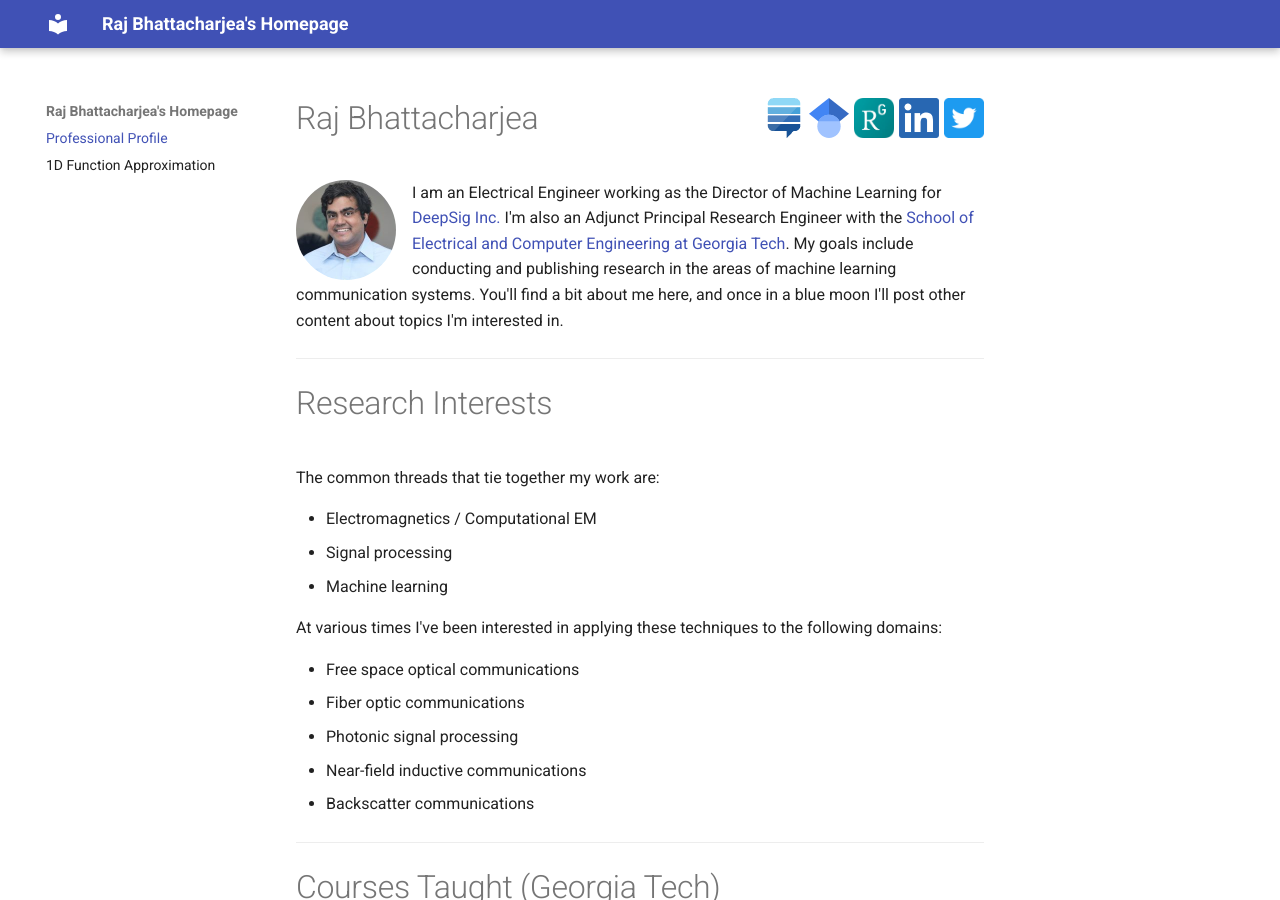
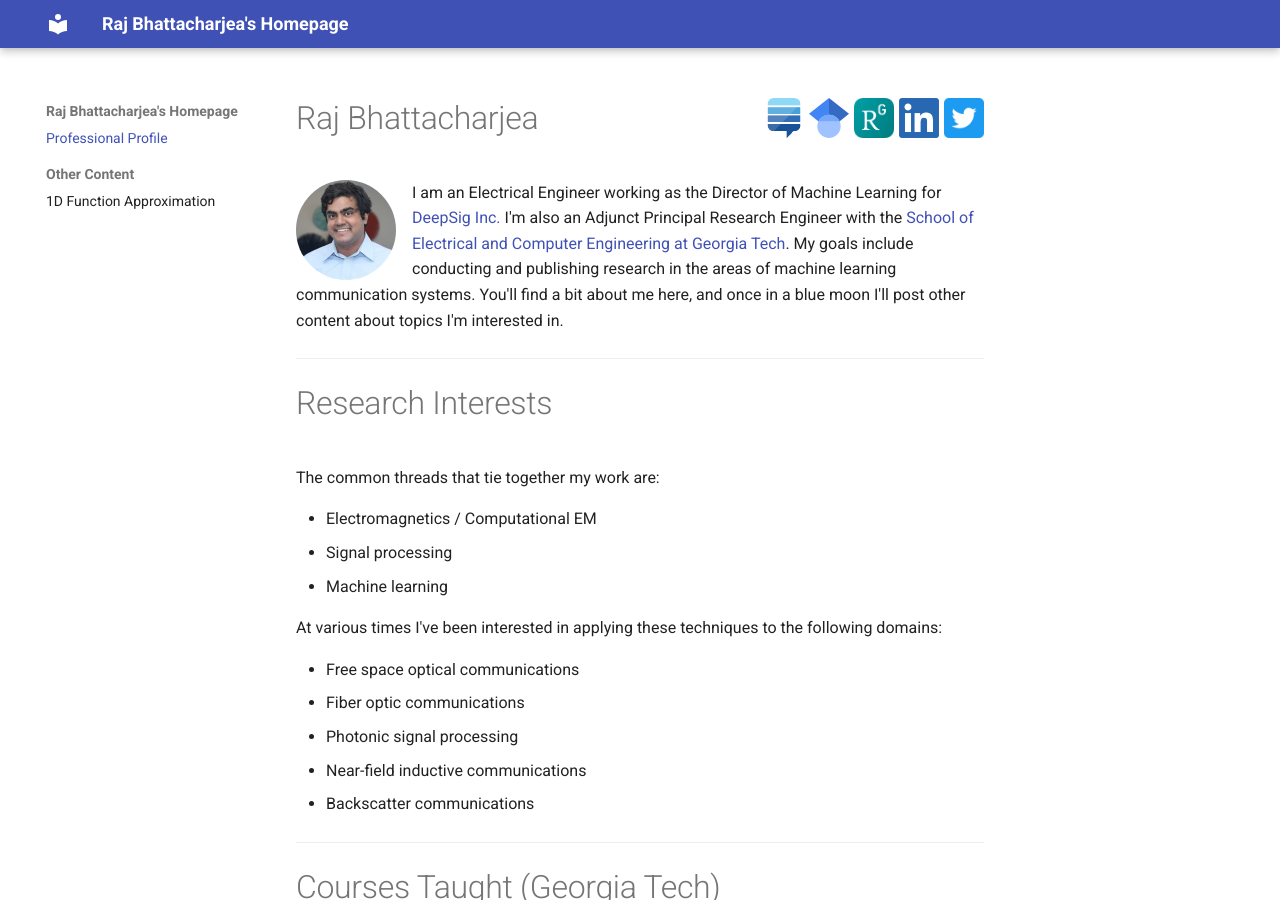
Before and after one commit to rajb245/rajb245.github.io, an MkDocs documentation site: the page built from docs/index.md, in a window 1280 px wide and 900 px high. Built offline with MkDocs 1.6.1 and Material for MkDocs 9.7.7, drawn with Linux system fonts in a browser that asks for light colours.

Commit message:
update the nav bar

```diff
--- a/mkdocs.yml
+++ b/mkdocs.yml
@@ -7,4 +7,12 @@ markdown_extensions:
 
 theme:
   name: material
+  features:
+    - navigation.sections
+
+nav:
+  - Professional Profile: index.md
+  - Other Content:
+     - 1D Function Approximation: gelu_approx.md
+
 plugins: []
```
